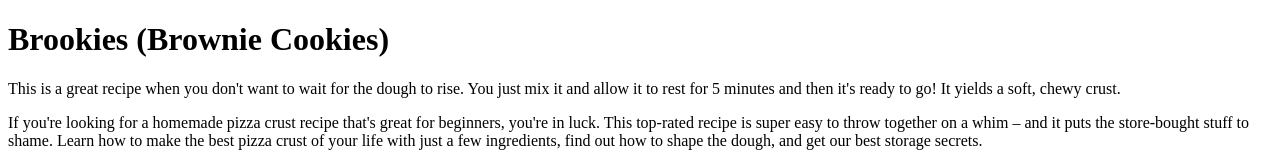
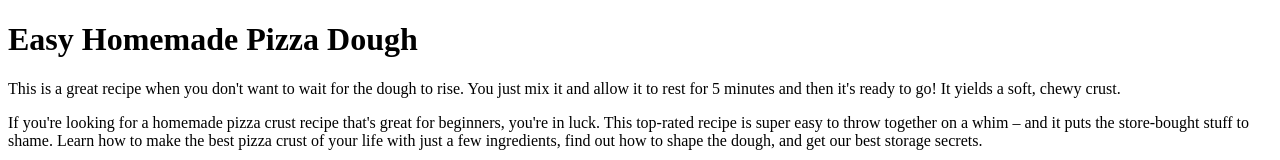
Before and after one commit to HeslerCuevas/odin-reci-es, a plain HTML site: page recipes/pizza_dough.html in a window 1280 px wide. Shown: the top 160 px of the page. Drawn offline with Linux system fonts and the light colour scheme; grey boxes are pictures that could not be loaded.

Commit message:
Fix a typo in the title of the page
The title said brookies instead of pizza dough

```diff
--- a/recipes/pizza_dough.html
+++ b/recipes/pizza_dough.html
@@ -6,7 +6,7 @@
     <title>Document</title>
 </head>
 <body>
-    <h1>Brookies (Brownie Cookies)</h1>
+    <h1>Easy Homemade Pizza Dough</h1>
 
     <P>This is a great recipe when you don't want to wait for the dough to rise. You just mix it and allow it to rest for 5 minutes and then it's ready to go! It yields a soft, chewy crust.</P>
     <p>If you're looking for a homemade pizza crust recipe that's great for beginners, you're in luck. This top-rated recipe is super easy to throw together on a whim – and it puts the store-bought stuff to shame. Learn how to make the best pizza crust of your life with just a few ingredients, find out how to shape the dough, and get our best storage secrets.</p>
```
